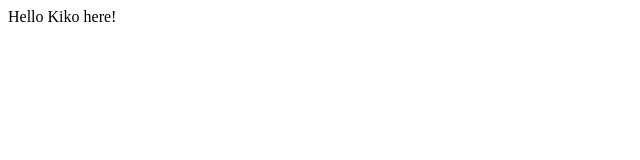
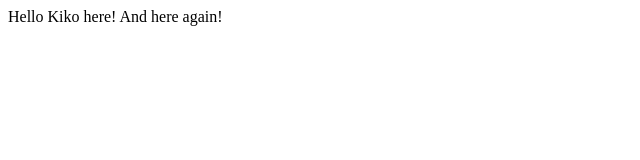
Before and after one commit to KixerRealm/CICD-homework4, a plain HTML site: page index.html in a window 1280 px wide. Shown: the whole page, without its empty margins (0-640 px from the left). Drawn offline with Linux system fonts and the light colour scheme.

Commit message:
Update index.html

```diff
--- a/index.html
+++ b/index.html
@@ -1 +1 @@
-<p>Hello Kiko here!</p>
+<p>Hello Kiko here! And here again!</p>
```
